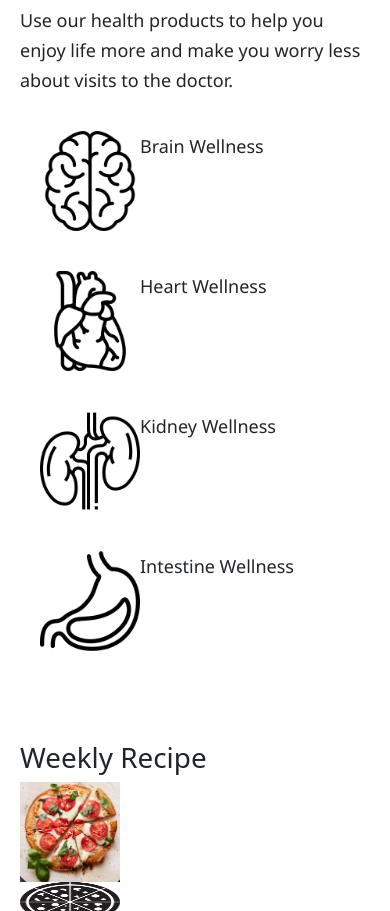
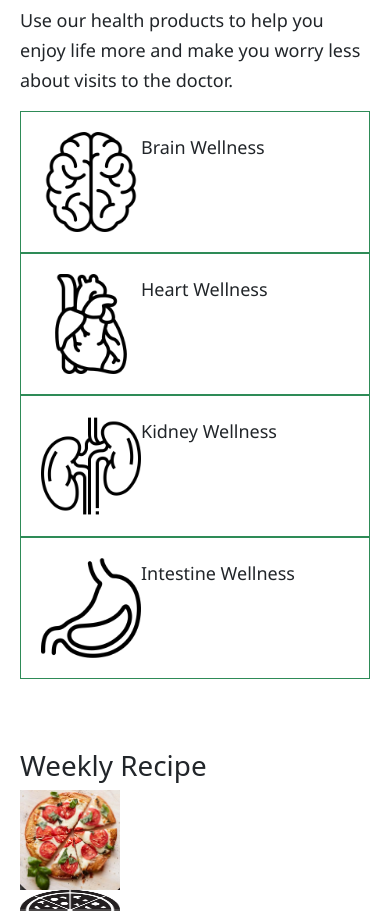
Before and after one commit to malebosambo/bereshit, a React (Vite) app: page / in a window 390 px wide. Shown: the part 1554-2465 px from the top of the page. Built offline with nearby package versions, Linux system fonts and the light colour scheme.

Commit message:
Update App.css

```diff
--- a/src/App.css
+++ b/src/App.css
@@ -64,9 +64,14 @@ p {
   }
 
   .Health_Item {
+    border: 1px solid seagreen;
     display: flex;
     padding: 20px;
     width: 100%;
+  }
+
+  .Health_Item > img {
+    height: 100px;
   }
 
   .Icon {
```
